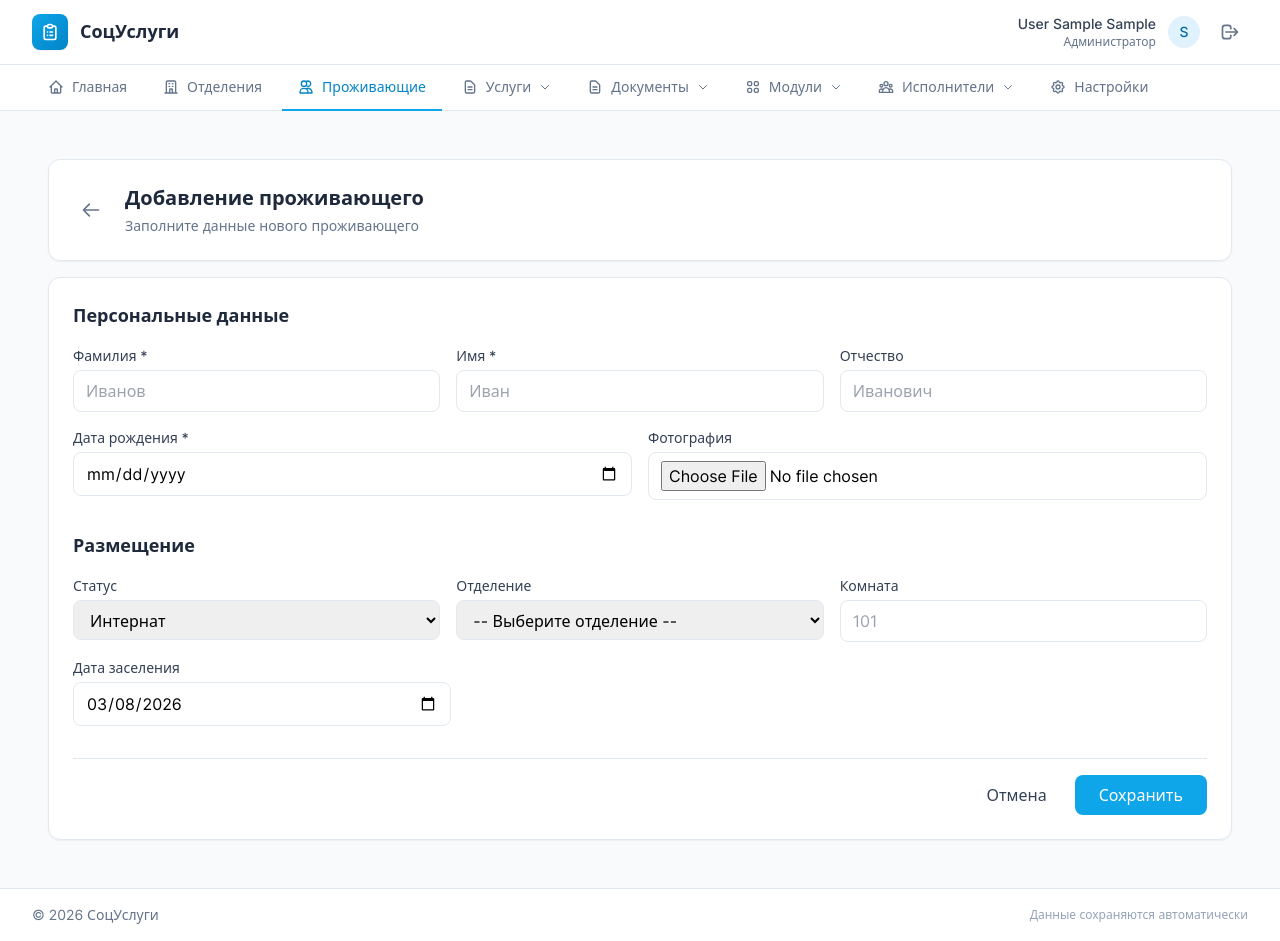
After one commit to ecaucsn/tabel, a Django app: page /recipients/create/ in a window 1280 px wide. The commit adds this page. Run offline with Django 5.2, Linux system fonts and the light colour scheme; a user stored in the database is signed in; tables that the repository leaves empty hold one stand-in row (values such as "Sample post").

Commit message:
Добавлена возможность создания проживающего без админки

```diff
--- a/social_services/apps/recipients/urls.py
+++ b/social_services/apps/recipients/urls.py
@@ -5,6 +5,7 @@ app_name = 'recipients'
 
 urlpatterns = [
     path('', views.recipient_list, name='list'),
+    path('create/', views.recipient_create, name='create'),
     path('<int:pk>/', views.recipient_detail, name='detail'),
     path('<int:pk>/contract/', views.edit_contract, name='contract'),
     path('<int:pk>/change-status/', views.change_status, name='change_status'),
--- a/social_services/apps/recipients/views.py
+++ b/social_services/apps/recipients/views.py
@@ -937,3 +937,74 @@ def consent_opd_print(request, pk):
     }
 
     return render(request, 'recipients/consent_opd_print.html', context)
+
+
+@login_required
+def recipient_create(request):
+    """Создание нового проживающего"""
+    user = request.user
+
+    # Только админы и HR могут создавать проживающих
+    if not user.is_admin_or_hr:
+        return HttpResponseForbidden('Нет прав для создания проживающего')
+
+    if request.method == 'POST':
+        # Создаём нового проживающего
+        recipient = Recipient(
+            last_name=request.POST.get('last_name', ''),
+            first_name=request.POST.get('first_name', ''),
+            patronymic=request.POST.get('patronymic', ''),
+            birth_date=request.POST.get('birth_date') or None,
+        )
+
+        # Отделение и комната
+        dept_id = request.POST.get('department')
+        if dept_id:
+            try:
+                recipient.department = Department.objects.get(id=dept_id)
+            except Department.DoesNotExist:
+                pass
+        recipient.room = request.POST.get('room', '')
+
+        # Дата заселения
+        admission_date = request.POST.get('admission_date')
+        if admission_date:
+            recipient.admission_date = admission_date
+
+        # Размещение
+        recipient.placement = request.POST.get('placement', 'internat')
+
+        # Фото
+        if request.FILES.get('photo'):
+            recipient.photo = request.FILES['photo']
+
+        recipient.save()
+
+        # Создаём запись в истории о заселении
+        RecipientHistory.objects.create(
+            recipient=recipient,
+            old_placement=None,
+            new_placement=recipient.placement,
+            old_department=None,
+            new_department=recipient.department,
+            old_room=None,
+            new_room=recipient.room,
+            reason='Первичное заселение',
+            date=date.today(),
+            changed_by=user
+        )
+
+        return redirect('recipients:detail', pk=recipient.id)
+
+    # GET запрос - показываем форму
+    departments = Department.objects.filter(
+        department_type__in=['residential', 'mercy', 'hospital']
+    )
+
+    context = {
+        'departments': departments,
+        'placement_choices': Recipient.PLACEMENT_CHOICES,
+        'today': date.today().isoformat(),
+    }
+
+    return render(request, 'recipients/recipient_create.html', context)
--- /dev/null
+++ b/social_services/templates/recipients/recipient_create.html
@@ -0,0 +1,147 @@
+{% extends 'base.html' %}
+
+{% block title %}Добавление проживающего{% endblock %}
+
+{% block content %}
+<div class="py-6">
+    <!-- Header -->
+    <div class="bg-white rounded-xl shadow-sm border border-slate-200 p-6 mx-4 mb-4">
+        <div class="flex items-center gap-4">
+            <a href="{% url 'recipients:list' %}" class="p-2 hover:bg-slate-100 rounded-lg transition-colors" title="К списку">
+                <svg class="w-5 h-5 text-slate-500" fill="none" stroke="currentColor" viewBox="0 0 24 24">
+                    <path stroke-linecap="round" stroke-linejoin="round" stroke-width="2" d="M10 19l-7-7m0 0l7-7m-7 7h18"/>
+                </svg>
+            </a>
+            <div>
+                <h1 class="text-xl font-semibold text-slate-800">Добавление проживающего</h1>
+                <p class="text-sm text-slate-500 mt-1">Заполните данные нового проживающего</p>
+            </div>
+        </div>
+    </div>
+
+    <!-- Form -->
+    <div class="bg-white rounded-xl shadow-sm border border-slate-200 mx-4">
+        <form method="post" enctype="multipart/form-data" class="p-6">
+            {% csrf_token %}
+
+            <!-- Personal Data Section -->
+            <div class="mb-8">
+                <h2 class="text-lg font-semibold text-slate-800 mb-4">Персональные данные</h2>
+
+                <div class="grid grid-cols-1 md:grid-cols-3 gap-4">
+                    <div>
+                        <label class="block text-sm font-medium text-slate-700 mb-1">Фамилия *</label>
+                        <input type="text" name="last_name" required
+                               class="w-full px-3 py-2 border border-slate-200 rounded-lg focus:ring-2 focus:ring-primary-500 focus:border-primary-500"
+                               placeholder="Иванов">
+                    </div>
+
+                    <div>
+                        <label class="block text-sm font-medium text-slate-700 mb-1">Имя *</label>
+                        <input type="text" name="first_name" required
+                               class="w-full px-3 py-2 border border-slate-200 rounded-lg focus:ring-2 focus:ring-primary-500 focus:border-primary-500"
+                               placeholder="Иван">
+                    </div>
+
+                    <div>
+                        <label class="block text-sm font-medium text-slate-700 mb-1">Отчество</label>
+                        <input type="text" name="patronymic"
+                               class="w-full px-3 py-2 border border-slate-200 rounded-lg focus:ring-2 focus:ring-primary-500 focus:border-primary-500"
+                               placeholder="Иванович">
+                    </div>
+                </div>
+
+                <div class="grid grid-cols-1 md:grid-cols-2 gap-4 mt-4">
+                    <div>
+                        <label class="block text-sm font-medium text-slate-700 mb-1">Дата рождения *</label>
+                        <input type="date" name="birth_date" required
+                               class="w-full px-3 py-2 border border-slate-200 rounded-lg focus:ring-2 focus:ring-primary-500 focus:border-primary-500">
+                    </div>
+
+                    <div>
+                        <label class="block text-sm font-medium text-slate-700 mb-1">Фотография</label>
+                        <input type="file" name="photo" accept="image/*"
+                               class="w-full px-3 py-2 border border-slate-200 rounded-lg focus:ring-2 focus:ring-primary-500 focus:border-primary-500">
+                    </div>
+                </div>
+            </div>
+
+            <!-- Placement Section -->
+            <div class="mb-8">
+                <h2 class="text-lg font-semibold text-slate-800 mb-4">Размещение</h2>
+
+                <div class="grid grid-cols-1 md:grid-cols-3 gap-4">
+                    <div>
+                        <label class="block text-sm font-medium text-slate-700 mb-1">Статус</label>
+                        <select name="placement"
+                                class="w-full px-3 py-2 border border-slate-200 rounded-lg focus:ring-2 focus:ring-primary-500 focus:border-primary-500"
+                                onchange="toggleDepartmentFields(this.value)">
+                            {% for value, label in placement_choices %}
+                            <option value="{{ value }}" {% if value == 'internat' %}selected{% endif %}>{{ label }}</option>
+                            {% endfor %}
+                        </select>
+                    </div>
+
+                    <div id="departmentField">
+                        <label class="block text-sm font-medium text-slate-700 mb-1">Отделение</label>
+                        <select name="department"
+                                class="w-full px-3 py-2 border border-slate-200 rounded-lg focus:ring-2 focus:ring-primary-500 focus:border-primary-500">
+                            <option value="">-- Выберите отделение --</option>
+                            {% for dept in departments %}
+                            <option value="{{ dept.id }}">{{ dept.name }}</option>
+                            {% endfor %}
+                        </select>
+                    </div>
+
+                    <div id="roomField">
+                        <label class="block text-sm font-medium text-slate-700 mb-1">Комната</label>
+                        <input type="text" name="room"
+                               class="w-full px-3 py-2 border border-slate-200 rounded-lg focus:ring-2 focus:ring-primary-500 focus:border-primary-500"
+                               placeholder="101">
+                    </div>
+                </div>
+
+                <div class="mt-4">
+                    <label class="block text-sm font-medium text-slate-700 mb-1">Дата заселения</label>
+                    <input type="date" name="admission_date"
+                           class="w-full md:w-1/3 px-3 py-2 border border-slate-200 rounded-lg focus:ring-2 focus:ring-primary-500 focus:border-primary-500"
+                           value="{{ today }}">
+                </div>
+            </div>
+
+            <!-- Buttons -->
+            <div class="flex items-center justify-end gap-3 pt-4 border-t border-slate-200">
+                <a href="{% url 'recipients:list' %}"
+                   class="px-4 py-2 text-slate-700 hover:bg-slate-100 rounded-lg transition-colors">
+                    Отмена
+                </a>
+                <button type="submit"
+                        class="px-6 py-2 bg-primary-500 hover:bg-primary-600 text-white font-medium rounded-lg transition-colors">
+                    Сохранить
+                </button>
+            </div>
+        </form>
+    </div>
+</div>
+
+<script>
+function toggleDepartmentFields(placement) {
+    const departmentField = document.getElementById('departmentField');
+    const roomField = document.getElementById('roomField');
+
+    if (placement === 'internat') {
+        departmentField.style.display = 'block';
+        roomField.style.display = 'block';
+    } else {
+        departmentField.style.display = 'none';
+        roomField.style.display = 'none';
+    }
+}
+
+// Initialize on page load
+document.addEventListener('DOMContentLoaded', function() {
+    const placementSelect = document.querySelector('select[name="placement"]');
+    toggleDepartmentFields(placementSelect.value);
+});
+</script>
+{% endblock %}
--- a/social_services/templates/recipients/recipient_list.html
+++ b/social_services/templates/recipients/recipient_list.html
@@ -13,7 +13,7 @@
         </div>
 
         {% if user.is_admin_or_hr %}
-        <a href="/admin/recipients/recipient/add/"
+        <a href="{% url 'recipients:create' %}"
            class="inline-flex items-center px-4 py-2.5 bg-primary-500 hover:bg-primary-600 text-white text-sm font-medium rounded-lg transition-colors">
             <svg class="w-4 h-4 mr-2" fill="none" stroke="currentColor" viewBox="0 0 24 24">
                 <path stroke-linecap="round" stroke-linejoin="round" stroke-width="2" d="M12 4v16m8-8H4"/>
```
